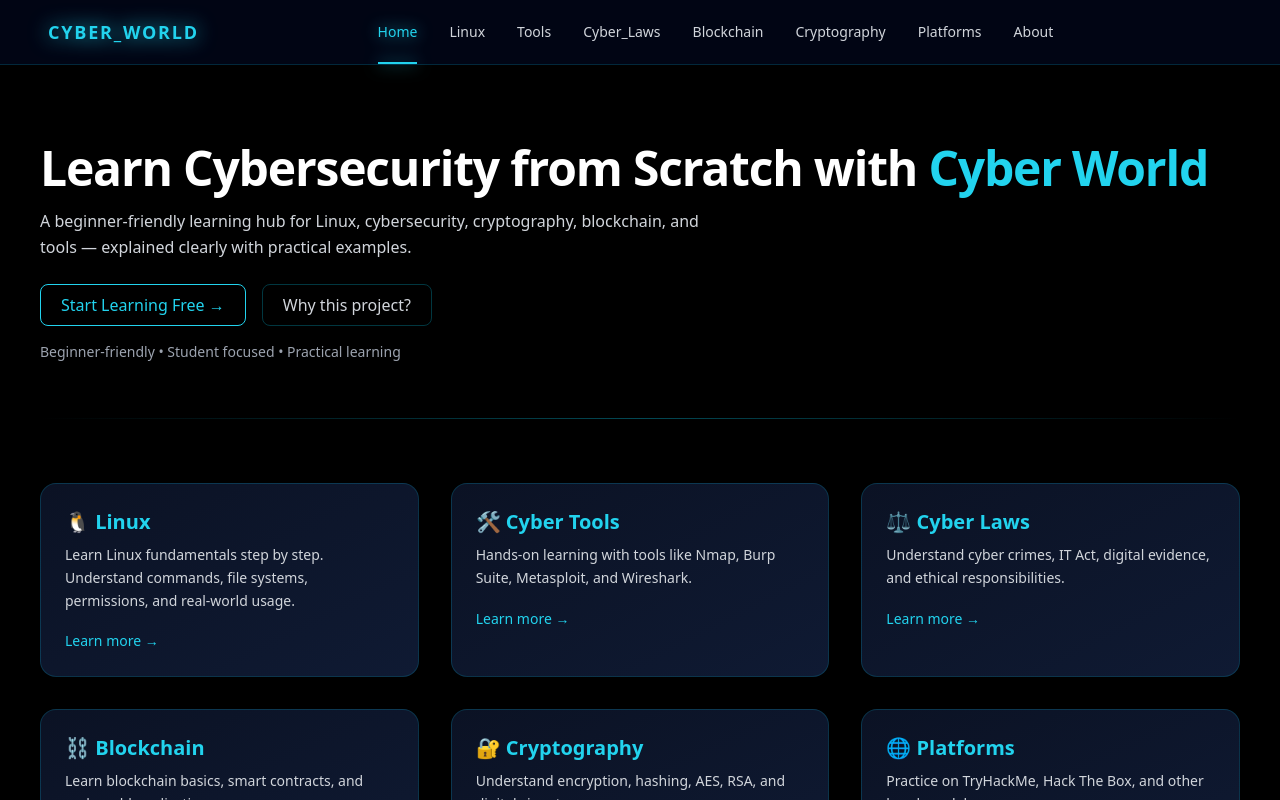
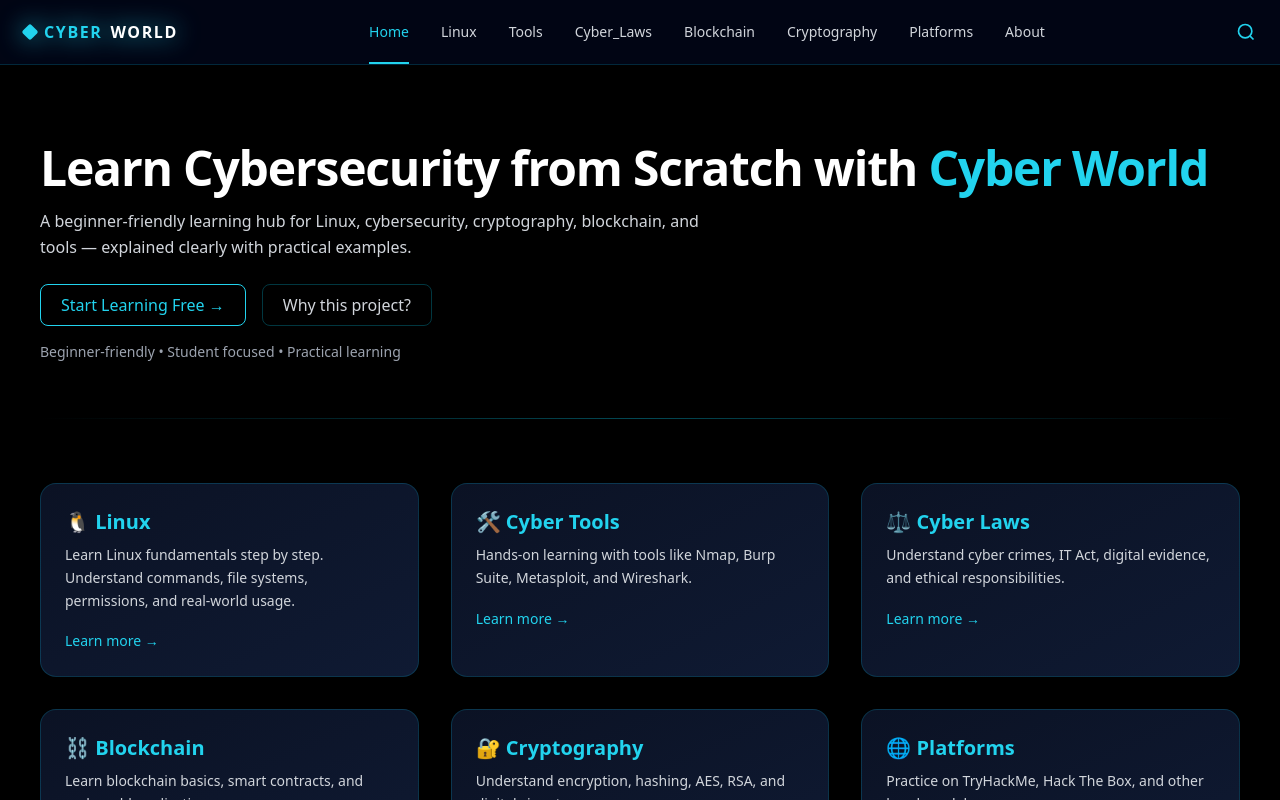
Before and after one commit to RushilVarade1405/Cyber-RYT2, a React (Create React App) app: page / in a window 1280 px wide. Shown: the top 800 px of the page. Built offline with nearby package versions, Linux system fonts and the light colour scheme.

Commit message:
added global search function

```diff
--- a/src/components/Navbar.tsx
+++ b/src/components/Navbar.tsx
@@ -1,6 +1,9 @@
 import { NavLink } from "react-router-dom";
 import { useEffect, useState } from "react";
 
+/* ===============================
+   NAV LINKS
+================================ */
 const links = [
   { name: "Home", path: "/" },
   { name: "Linux", path: "/linux" },
@@ -12,89 +15,210 @@ const links = [
   { name: "About", path: "/about" },
 ];
 
+/* ===============================
+   ICONS (SVG)
+================================ */
+const SearchIcon = ({ className = "" }) => (
+  <svg
+    viewBox="0 0 24 24"
+    fill="none"
+    stroke="currentColor"
+    strokeWidth="2"
+    className={className}
+  >
+    <circle cx="11" cy="11" r="8" />
+    <line x1="21" y1="21" x2="16.65" y2="16.65" />
+  </svg>
+);
+
+const CloseIcon = ({ className = "" }) => (
+  <svg
+    viewBox="0 0 24 24"
+    fill="none"
+    stroke="currentColor"
+    strokeWidth="2"
+    className={className}
+  >
+    <line x1="18" y1="6" x2="6" y2="18" />
+    <line x1="6" y1="6" x2="18" y2="18" />
+  </svg>
+);
+
+/* ===============================
+   SEARCH MODAL (SPOTLIGHT STYLE)
+================================ */
+function SearchModal({
+  open,
+  onClose,
+}: {
+  open: boolean;
+  onClose: () => void;
+}) {
+  const [query, setQuery] = useState("");
+  const [results, setResults] = useState<HTMLElement[]>([]);
+
+  useEffect(() => {
+    if (!open) {
+      setQuery("");
+      setResults([]);
+    }
+  }, [open]);
+
+  useEffect(() => {
+    const esc = (e: KeyboardEvent) => e.key === "Escape" && onClose();
+    window.addEventListener("keydown", esc);
+    return () => window.removeEventListener("keydown", esc);
+  }, [onClose]);
+
+  const searchPage = (value: string) => {
+    setQuery(value);
+
+    if (!value) {
+      setResults([]);
+      return;
+    }
+
+    const elements = Array.from(
+      document.querySelectorAll(
+        "main h1, main h2, main h3, main p, main li"
+      )
+    ) as HTMLElement[];
+
+    setResults(
+      elements.filter(el =>
+        el.innerText.toLowerCase().includes(value.toLowerCase())
+      )
+    );
+  };
+
+  const jumpTo = (el: HTMLElement) => {
+    el.scrollIntoView({ behavior: "smooth", block: "center" });
+    onClose();
+  };
+
+  if (!open) return null;
+
+  return (
+    <div className="fixed inset-0 z-[999] bg-black/80 backdrop-blur-sm flex justify-center pt-28">
+      <div className="w-full max-w-2xl">
+        {/* Search Box */}
+        <div className="bg-[#020617] border border-cyan-500/30 rounded-xl shadow-[0_0_40px_rgba(34,211,238,0.15)] overflow-hidden">
+          {/* Input */}
+          <div className="flex items-center gap-3 px-5 py-4 border-b border-cyan-500/20">
+            <SearchIcon className="w-5 h-5 text-cyan-400" />
+            <input
+              autoFocus
+              value={query}
+              onChange={(e) => searchPage(e.target.value)}
+              placeholder="Search in this page…"
+              className="w-full bg-transparent text-gray-200 placeholder-gray-500 outline-none text-sm"
+            />
+            <button
+              onClick={onClose}
+              title="Close"
+              className="text-gray-400 hover:text-cyan-400 transition"
+            >
+              <CloseIcon className="w-5 h-5" />
+            </button>
+          </div>
+
+          {/* Results */}
+          <div className="max-h-[360px] overflow-y-auto">
+            {query && results.length === 0 && (
+              <p className="px-5 py-6 text-sm text-gray-500">
+                No matches found on this page
+              </p>
+            )}
+
+            {results.map((el, i) => (
+              <button
+                key={i}
+                onClick={() => jumpTo(el)}
+                className="w-full text-left px-5 py-3 text-sm
+                text-gray-300 hover:bg-cyan-500/10 transition
+                border-l-2 border-transparent hover:border-cyan-400"
+              >
+                <span className="line-clamp-2">
+                  {el.innerText}
+                </span>
+              </button>
+            ))}
+          </div>
+        </div>
+
+        {/* Hint */}
+        <p className="mt-3 text-center text-s text-gray-500">
+          Press <kbd className="px-1 border rounded">ESC</kbd> to close
+        </p>
+      </div>
+    </div>
+  );
+}
+
+/* ===============================
+   NAVBAR
+================================ */
 export default function Navbar() {
   const [menuOpen, setMenuOpen] = useState(false);
   const [hidden, setHidden] = useState(false);
   const [lastScrollY, setLastScrollY] = useState(0);
+  const [searchOpen, setSearchOpen] = useState(false);
 
-  /* ===============================
-     Scroll Hide / Show Navbar
-  =============================== */
   useEffect(() => {
     let ticking = false;
-
     const handleScroll = () => {
       if (!ticking) {
-        window.requestAnimationFrame(() => {
-          const currentScrollY = window.scrollY;
-          setHidden(currentScrollY > lastScrollY && currentScrollY > 80);
-          setLastScrollY(currentScrollY);
+        requestAnimationFrame(() => {
+          const current = window.scrollY;
+          setHidden(current > lastScrollY && current > 80);
+          setLastScrollY(current);
           ticking = false;
         });
         ticking = true;
       }
     };
-
     window.addEventListener("scroll", handleScroll);
     return () => window.removeEventListener("scroll", handleScroll);
   }, [lastScrollY]);
 
-  /* ===============================
-     Keyboard Accessibility
-  =============================== */
-  useEffect(() => {
-    const handleKey = (e: KeyboardEvent) => {
-      if (e.key === "Escape") setMenuOpen(false);
-    };
-    window.addEventListener("keydown", handleKey);
-    return () => window.removeEventListener("keydown", handleKey);
-  }, []);
-
   return (
+    <>
       <nav
-      className={`
-        fixed top-0 left-0 w-full z-50
+        className={`fixed top-0 left-0 w-full z-50
         bg-[#020617]/90 backdrop-blur
         border-b border-cyan-500/20
         transition-transform duration-300
-        ${hidden ? "-translate-y-full" : "translate-y-0"}
-      `}
-      style={{ paddingTop: "env(safe-area-inset-top)" }}
+        ${hidden ? "-translate-y-full" : "translate-y-0"}`}
       >
-      <div className="max-w-[1920px] mx-auto px-4 sm:px-6 md:px-8 lg:px-12">
-        {/* NAVBAR ROW */}
+        <div className="max-w-[1920px] mx-auto px-6">
           <div className="flex items-center h-16">
-
-          {/* LOGO (LEFT) */}
+            {/* LOGO */}
             <NavLink
               to="/"
-            className="text-cyan-400 font-extrabold text-lg tracking-widest
-            drop-shadow-[0_0_10px_rgba(34,211,238,0.9)]"
+              className="flex items-center gap-2 font-extrabold tracking-widest
+              text-cyan-400 drop-shadow-[0_0_12px_rgba(34,211,238,0.9)]"
             >
-            CYBER_WORLD
+              <span className="w-3 h-3 rounded-sm bg-cyan-400 rotate-45" />
+              CYBER<span className="text-white">WORLD</span>
             </NavLink>
 
-          {/* DESKTOP LINKS (CENTER) */}
+            {/* LINKS */}
             <div className="hidden md:flex flex-1 justify-center gap-8 h-full">
-            {links.map((link) => (
+              {links.map(link => (
                 <NavLink
                   key={link.path}
                   to={link.path}
                   className={({ isActive }) =>
-                  `
-                  relative flex items-center h-full
-                  text-sm font-medium transition-all duration-300
+                    `relative flex items-center h-full text-sm
                     ${
                       isActive
-                      ? "text-cyan-400 drop-shadow-[0_0_8px_rgba(34,211,238,0.8)]"
+                        ? "text-cyan-400"
                         : "text-gray-300 hover:text-cyan-400"
                     }
-                  after:content-[''] after:absolute after:left-0 after:bottom-0
+                    after:absolute after:bottom-0 after:left-0
                     after:h-[2px] after:bg-cyan-400
-                  after:transition-all after:duration-300
-                  after:w-0 hover:after:w-full
-                  ${isActive ? "after:w-full" : ""}
-                  `
+                    after:w-0 hover:after:w-full transition-all
+                    ${isActive ? "after:w-full" : ""}`
                   }
                 >
                   {link.name}
@@ -102,57 +226,22 @@ export default function Navbar() {
               ))}
             </div>
 
-          {/* HAMBURGER (RIGHT) */}
+            {/* SEARCH */}
             <button
-            aria-label="Toggle menu"
-            aria-expanded={menuOpen}
-            onClick={() => setMenuOpen(!menuOpen)}
-            className="ml-auto md:hidden w-10 h-10
-            flex flex-col justify-center items-center gap-1"
+              onClick={() => setSearchOpen(true)}
+              title="Search"
+              className="ml-auto text-cyan-400 hover:text-cyan-300 transition"
             >
-            <span
-              className={`h-[2px] w-6 bg-cyan-400 transition-transform duration-300
-              ${menuOpen ? "rotate-45 translate-y-[6px]" : ""}`}
-            />
-            <span
-              className={`h-[2px] w-6 bg-cyan-400 transition-opacity duration-300
-              ${menuOpen ? "opacity-0" : ""}`}
-            />
-            <span
-              className={`h-[2px] w-6 bg-cyan-400 transition-transform duration-300
-              ${menuOpen ? "-rotate-45 -translate-y-[6px]" : ""}`}
-            />
+              <SearchIcon className="w-5 h-5" />
             </button>
           </div>
         </div>
+      </nav>
 
-      {/* MOBILE MENU */}
-      <div
-        className={`
-          md:hidden transition-all duration-300 overflow-hidden
-          ${menuOpen ? "max-h-screen opacity-100" : "max-h-0 opacity-0"}
-        `}
-      >
-        <div className="bg-[#020617] border-t border-cyan-500/20 px-6 py-4 space-y-4">
-          {links.map((link) => (
-            <NavLink
-              key={link.path}
-              to={link.path}
-              onClick={() => setMenuOpen(false)}
-              className={({ isActive }) =>
-                `block text-sm font-medium
-                ${
-                  isActive
-                    ? "text-cyan-400 drop-shadow-[0_0_8px_rgba(34,211,238,0.8)]"
-                    : "text-gray-300 hover:text-cyan-400"
-                }`
-              }
-            >
-              {link.name}
-            </NavLink>
-          ))}
-        </div>
-      </div>
-    </nav>
+      <SearchModal
+        open={searchOpen}
+        onClose={() => setSearchOpen(false)}
+      />
+    </>
   );
 }
```
Lines whose indentation alone changed are shown as unchanged.
